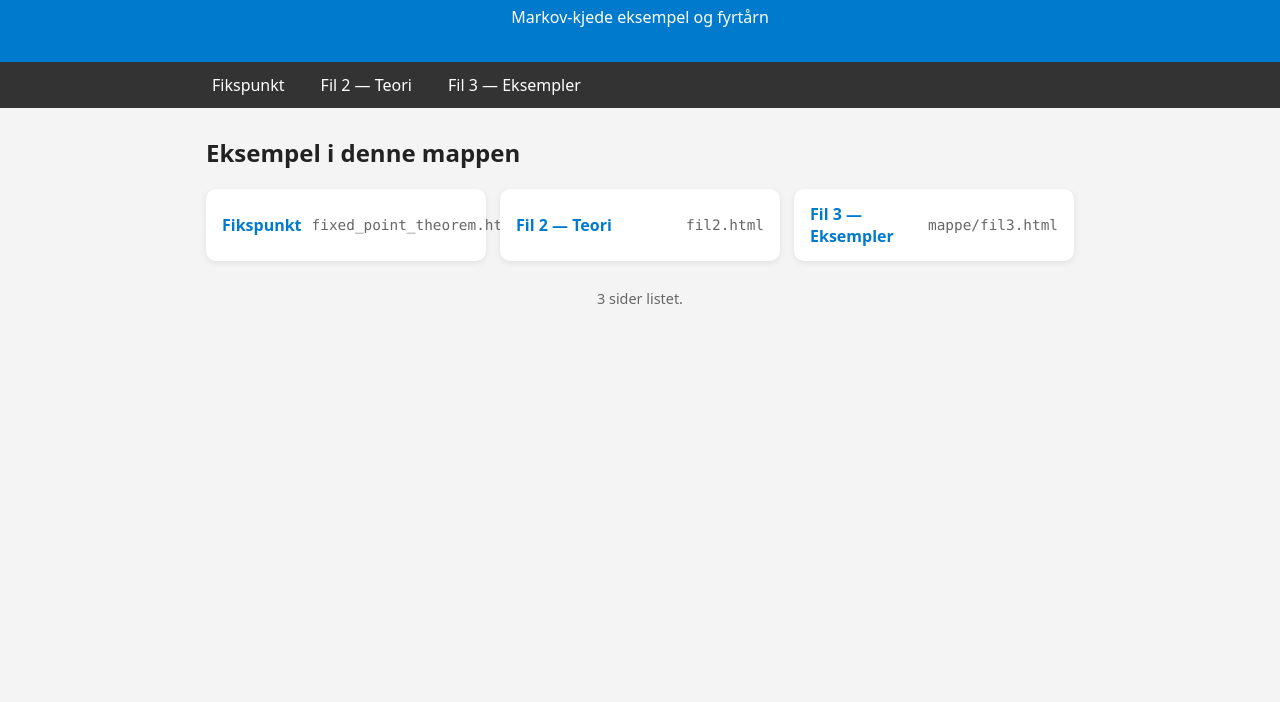
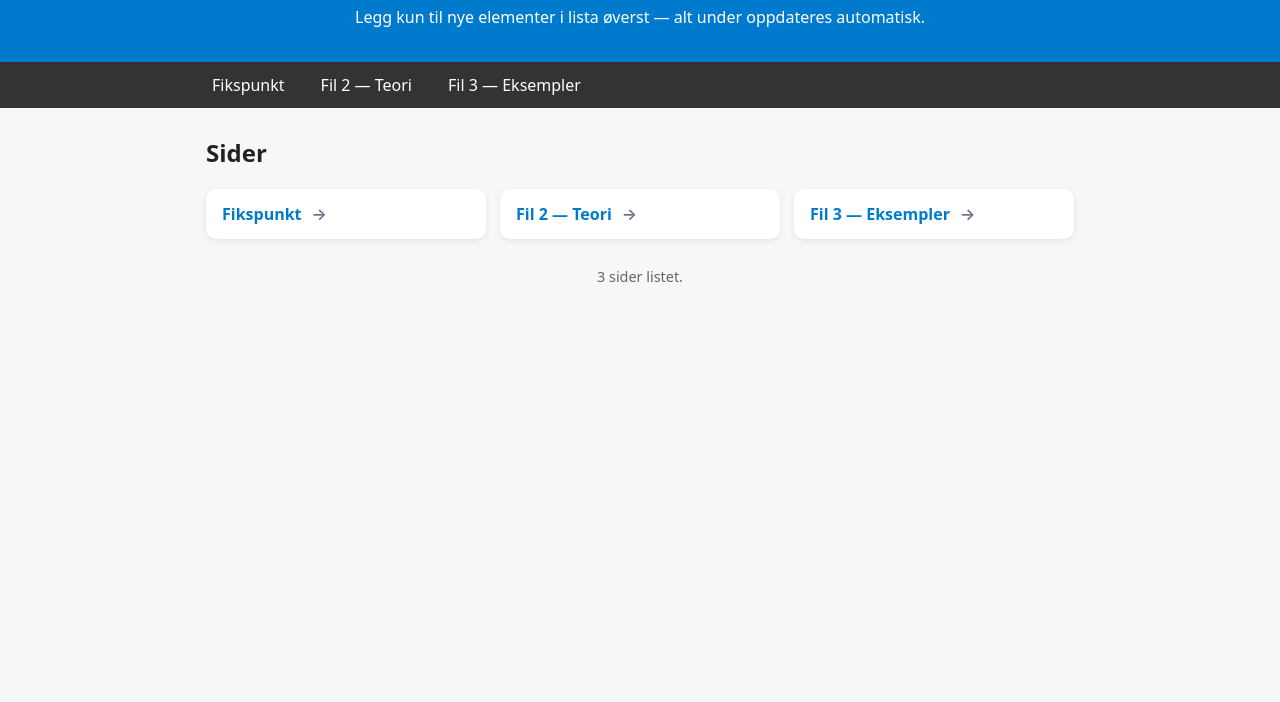
Before and after one commit to gtaraldsen/TestPages, a plain HTML site: page index.html in a window 1280 px wide. Shown: the part 98-800 px from the top of the page. Drawn offline with Linux system fonts and the light colour scheme.

Commit message:
Update index.html

```diff
--- a/index.html
+++ b/index.html
@@ -7,8 +7,7 @@
 
   <!-- ========= 1) REDIGER KUN DETTE OMRÅDET ========== -->
   <script>
-    // Liste over sider i SAMME mappe (eller undermapper) som index.html.
-    // Legg til/fjern/endre linjer her – resten oppdateres automatisk.
+    // Legg nye sider her:
     const PAGES = [
       { name: "Fikspunkt", file: "fixed_point_theorem.html" },
       { name: "Fil 2 — Teori",        file: "fil2.html" },
@@ -16,11 +15,17 @@
       // { name: "Ny side", file: "ny.html" },
     ];
 
-    // Valgfritt: åpne lenker i ny fane
+    // Åpne lenker i ny fane?
     const OPEN_IN_NEW_TAB = false;
 
-    // Valgfritt: base-path for GitHub Pages prosjekt-sider (vanligvis ikke nødvendig).
-    // Eksempel: const BASE = "/reponavn/";  (eller "" for relative lenker)
+    // Vis filnavn i kortlisten? (false = skjul)
+    const SHOW_FILE_NAMES = false;
+
+    // Hvis filnavn er skjult, vis dem som tooltip på lenken?
+    const SHOW_FILE_NAMES_AS_TOOLTIP = true;
+
+    // Base-path for GitHub Pages project site (vanligvis tomt).
+    // Eksempel: const BASE = "/reponavn/";
     const BASE = "";
   </script>
   <!-- ========= SLUTT PÅ REDIGER-OMRÅDET ============== -->
@@ -28,8 +33,9 @@
   <style>
     :root {
       --brand: #007acc;
-      --bg: #f4f4f4;
+      --bg: #f6f7f9;
       --text: #222;
+      --muted: #667085;
     }
     * { box-sizing: border-box; }
     body {
@@ -50,9 +56,7 @@
       padding: 0 16px;
     }
     /* Nav */
-    .menu-wrap {
-      background: #333;
-    }
+    .menu-wrap { background: #333; }
     nav {
       max-width: 900px;
       margin: 0 auto;
@@ -69,10 +73,11 @@
       border-radius: 6px;
     }
     nav a:hover { background: #575757; }
-    /* Listekort */
+
+    /* Kortliste */
     .grid {
       display: grid;
-      grid-template-columns: repeat(auto-fit, minmax(240px, 1fr));
+      grid-template-columns: repeat(auto-fit, minmax(260px, 1fr));
       gap: 14px;
       margin-top: 10px;
     }
@@ -81,18 +86,29 @@
       border-radius: 10px;
       padding: 14px 16px;
       box-shadow: 0 2px 6px rgba(0,0,0,.08);
-      display: flex; gap: 10px; align-items: center; justify-content: space-between;
+      display: flex;
+      align-items: center;
+      justify-content: space-between;
+      gap: 12px;
     }
     .card a {
       color: var(--brand);
       text-decoration: none;
       font-weight: 600;
+      display: inline-flex;
+      align-items: center;
+      gap: 10px;
+      flex: 1;
     }
     .card a:hover { text-decoration: underline; }
+    .arrow { color: var(--muted); }
+    /* Skjult filnavn (kan aktiveres i JS) */
     .file {
+      display: none; /* holdes skjult som standard */
       font-family: ui-monospace, SFMono-Regular, Menlo, Consolas, "Liberation Mono", monospace;
-      color: #666;
+      color: var(--muted);
       font-size: .9rem;
+      white-space: nowrap;
     }
     footer {
       text-align: center; color: #666; margin: 32px 0 24px;
@@ -102,8 +118,8 @@
 </head>
 <body>
   <header>
-    <h1>Innhold</h1>
-    <p> Markov-kjede eksempel og fyrtårn </p>
+    <h1>Innholdsindeks</h1>
+    <p>Legg kun til nye elementer i lista øverst — alt under oppdateres automatisk.</p>
   </header>
 
   <div class="menu-wrap">
@@ -111,7 +127,7 @@
   </div>
 
   <div class="container">
-    <h2>Eksempel i denne mappen</h2>
+    <h2>Sider</h2>
     <div id="cards" class="grid" role="list"></div>
   </div>
 
@@ -120,32 +136,46 @@
   </footer>
 
   <script>
-    // Helper: bygger korrekt href (tar hensyn til BASE om satt)
+    // Hjelper: bygg href med base (om satt)
     const hrefFor = f => (BASE ? BASE.replace(/\/?$/, "/") + f : f);
 
-    // Rendre toppmeny + kortliste
     function renderIndex(pages) {
-      // Sortér valgfritt (behold rekkefølgen din ved å fjerne denne)
-      const items = pages.slice(); // .sort((a,b)=> a.name.localeCompare(b.name));
+      const items = pages.slice(); // behold rekkefølge
 
+      // Toppmeny
       const nav = document.getElementById("top-nav");
-      nav.innerHTML = items.map(p =>
-        `<a href="${hrefFor(p.file)}"${OPEN_IN_NEW_TAB ? ' target="_blank" rel="noopener"' : ''}>${p.name}</a>`
-      ).join("");
+      nav.innerHTML = items.map(p => {
+        const href = hrefFor(p.file);
+        const titleAttr = (SHOW_FILE_NAMES_AS_TOOLTIP ? ` title="${p.file}"` : "");
+        return `<a href="${href}"${OPEN_IN_NEW_TAB ? ' target="_blank" rel="noopener"' : ''}${titleAttr}>${p.name}</a>`;
+      }).join("");
 
+      // Kortliste (kun navn; filnavn skjult som standard)
       const cards = document.getElementById("cards");
-      cards.innerHTML = items.map(p => `
-        <div class="card" role="listitem">
-          <a href="${hrefFor(p.file)}"${OPEN_IN_NEW_TAB ? ' target="_blank" rel="noopener"' : ''}>${p.name}</a>
-          <span class="file">${p.file}</span>
-        </div>
-      `).join("");
+      cards.innerHTML = items.map(p => {
+        const href = hrefFor(p.file);
+        const titleAttr = (!SHOW_FILE_NAMES && SHOW_FILE_NAMES_AS_TOOLTIP) ? ` title="${p.file}"` : "";
+        return `
+          <div class="card" role="listitem">
+            <a href="${href}"${OPEN_IN_NEW_TAB ? ' target="_blank" rel="noopener"' : ''}${titleAttr}>
+              ${p.name}
+              <span class="arrow">→</span>
+            </a>
+            <span class="file">${p.file}</span>
+          </div>
+        `;
+      }).join("");
 
+      // Vis filnavn synlig hvis flagget er på
+      if (SHOW_FILE_NAMES) {
+        document.querySelectorAll('.file').forEach(el => el.style.display = 'inline');
+      }
+
+      // Teller
       document.getElementById("count").textContent =
         `${items.length} side${items.length === 1 ? '' : 'r'} listet.`;
     }
 
-    // Init
     renderIndex(PAGES);
   </script>
 </body>
```
